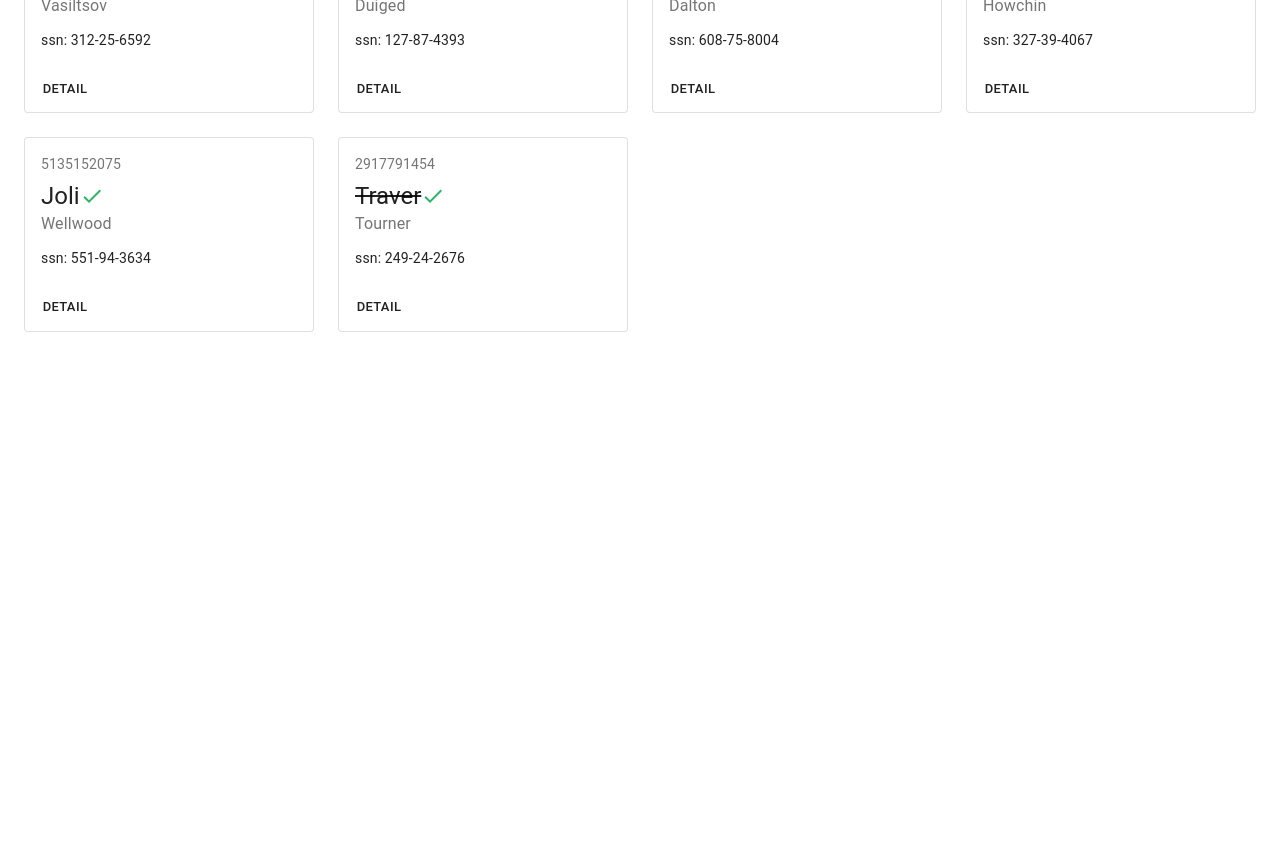
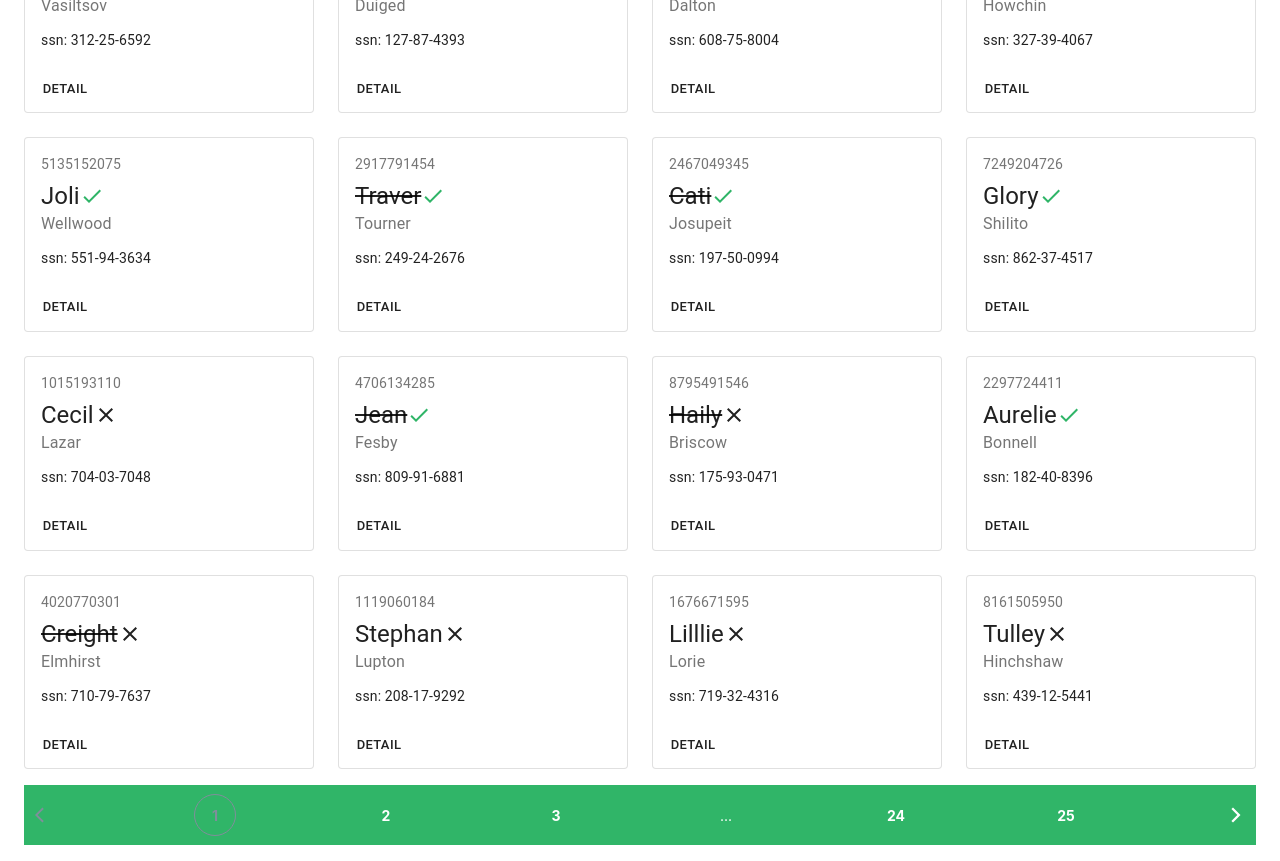
Before and after one commit to iamswain25/LeadEngineerChallenge, a React (Create React App) app: page / in a window 1280 px wide. Shown: the part 300-1161 px from the top of the page. Before the commit the page ends 800 px from the top, so only its background shows below. Built offline with nearby package versions, Linux system fonts and the light colour scheme; data requests are answered from the project's data file.

Commit message:
feat: pagination

```diff
--- a/package.json
+++ b/package.json
@@ -17,10 +17,12 @@
     "@types/node": "^12.0.0",
     "@types/react": "^17.0.0",
     "@types/react-dom": "^17.0.0",
+    "@types/react-paginate": "^6.2.1",
     "json-server": "^0.14.2",
     "material-table": "^1.69.2",
     "react": "^17.0.1",
     "react-dom": "^17.0.1",
+    "react-paginate": "^7.1.0",
     "react-scripts": "4.0.3",
     "typescript": "^4.1.2",
     "web-vitals": "^1.0.1"
--- a/src/App.tsx
+++ b/src/App.tsx
@@ -1,5 +1,5 @@
 import React from "react";
-import Cards from "./components/Cards";
+import Pagination from "./components/Pagination";
 const REACT_APP_SERVER_PORT = process.env.REACT_APP_SERVER_PORT;
 function App() {
   const [data, setData] = React.useState();
@@ -8,7 +8,7 @@ function App() {
       .then((res) => res.json())
       .then(setData);
   }, [setData]);
-  if (data) return <Cards data={data} />;
+  if (data) return <Pagination data={data} />;
   else return null;
 }
 
--- a/src/components/CardSingle.tsx
+++ b/src/components/CardSingle.tsx
@@ -7,7 +7,10 @@ import Typography from "@material-ui/core/Typography";
 import CheckIcon from "@material-ui/icons/Check";
 import CloseIcon from "@material-ui/icons/Close";
 import { Grid, Tooltip } from "@material-ui/core";
-const useStyles = makeStyles({
+import React from "react";
+import DetailModal from "./DetailModal";
+
+const useStyles = makeStyles((theme) => ({
   root: {
     // minWidth: 275,
   },
@@ -20,9 +23,18 @@ const useStyles = makeStyles({
   strikethrough: {
     textDecoration: "line-through",
   },
-});
+}));
 export default function CardSingle({ data }: any) {
   const classes = useStyles();
+  const [open, setOpen] = React.useState(false);
+
+  const handleOpen = () => {
+    setOpen(true);
+  };
+
+  const handleClose = () => {
+    setOpen(false);
+  };
   return (
     <Card className={classes.root} variant="outlined">
       <CardContent>
@@ -58,7 +70,10 @@ export default function CardSingle({ data }: any) {
         </Typography>
       </CardContent>
       <CardActions>
-        <Button size="small">Detail</Button>
+        <Button size="small" onClick={handleOpen}>
+          Detail
+        </Button>
+        <DetailModal open={open} onClose={handleClose} data={data} />
       </CardActions>
     </Card>
   );
--- a/src/components/Cards.tsx
+++ b/src/components/Cards.tsx
@@ -1,19 +1,13 @@
-import { makeStyles } from "@material-ui/core/styles";
-import { Grid, Container } from "@material-ui/core";
+import { Grid } from "@material-ui/core";
 import CardSingle from "./CardSingle";
-
-const useStyles = makeStyles({});
 export default function Cards({ data }: any) {
-  const classes = useStyles();
   return (
-    <Container>
     <Grid container spacing={3}>
-        {data?.slice(0, 10)?.map((card: any) => (
+      {data.map((card: any) => (
         <Grid key={card.id} xs={12} sm={6} md={3} item>
           <CardSingle data={card} />
         </Grid>
       ))}
     </Grid>
-    </Container>
   );
 }
--- /dev/null
+++ b/src/components/DetailModal.tsx
@@ -0,0 +1,40 @@
+import { makeStyles } from "@material-ui/core/styles";
+import { Grid, IconButton } from "@material-ui/core";
+import CloseIcon from "@material-ui/icons/Close";
+import Modal from "@material-ui/core/Modal";
+import RecursiveList from "./RecursiveList";
+const useStyles = makeStyles((theme) => ({
+  paper: {
+    // position: "absolute",
+    // minWidth: 400,
+    maxWidth: "90%",
+    maxHeight: "90%",
+    backgroundColor: theme.palette.background.paper,
+    border: "2px solid #000",
+    boxShadow: theme.shadows[5],
+    padding: theme.spacing(2, 4, 3),
+    margin: "30px auto",
+    overflow: "auto",
+  },
+}));
+export default function DetailModal(props: any) {
+  const classes = useStyles();
+  const { data, ...rest } = props;
+  return (
+    <Modal
+      {...rest}
+      aria-labelledby="simple-modal-title"
+      aria-describedby="simple-modal-description"
+    >
+      <div className={classes.paper}>
+        <Grid container alignItems="center" justify="space-between">
+          <h2 id="simple-modal-title">{data.first_name}</h2>
+          <IconButton onClick={rest.onClose}>
+            <CloseIcon />
+          </IconButton>
+        </Grid>
+        <RecursiveList data={data} />
+      </div>
+    </Modal>
+  );
+}
--- /dev/null
+++ b/src/components/Pagination.tsx
@@ -0,0 +1,37 @@
+import { Container } from "@material-ui/core";
+import ArrowBackIosIcon from "@material-ui/icons/ArrowBackIos";
+import ArrowForwardIosIcon from "@material-ui/icons/ArrowForwardIos";
+import ReactPaginate from "react-paginate";
+import React from "react";
+import Cards from "./Cards";
+import "./pagination.css";
+const COUNT_PER_PAGE = 20;
+export default function Pagination({ data }: any) {
+  const pageCount = React.useMemo(() => data.length / COUNT_PER_PAGE, [data]);
+  const [offset, setOffset] = React.useState(0);
+  function handlePageClick({ selected }: { selected: number }) {
+    const offset = COUNT_PER_PAGE * selected;
+    setOffset(offset);
+  }
+  return (
+    <Container>
+      <Cards data={data.slice(offset, offset + 20)} />
+      <ReactPaginate
+        activeClassName={"item active "}
+        breakClassName={"item break-me "}
+        breakLabel={"..."}
+        containerClassName={"pagination"}
+        disabledClassName={"disabled-page"}
+        marginPagesDisplayed={2}
+        nextClassName={"item next "}
+        nextLabel={<ArrowForwardIosIcon style={{ fontSize: 18 }} />}
+        onPageChange={handlePageClick}
+        pageCount={pageCount}
+        pageClassName={"item pagination-page "}
+        pageRangeDisplayed={2}
+        previousClassName={"item previous"}
+        previousLabel={<ArrowBackIosIcon style={{ fontSize: 18 }} />}
+      />
+    </Container>
+  );
+}
--- /dev/null
+++ b/src/components/pagination.css
@@ -0,0 +1,56 @@
+/* .item must be first */
+.item {
+  align-items: center;
+  color: #fff;
+  cursor: pointer;
+  display: flex;
+  font-size: 14px;
+  height: 40px;
+  justify-content: center;
+  width: 40px;
+}
+
+.disabled-page {
+  color: #808e9b;
+}
+
+.active {
+  border: solid 1px #808e9b;
+  border-radius: 40px;
+  color: #808e9b;
+}
+
+.next {
+  /* border-left: solid 1px #808e9b; */
+  font-size: 4px;
+  height: 60px;
+  /* position: absolute; */
+  right: 0;
+  /* width: 150px; */
+}
+
+.pagination {
+  padding-inline-start: 0;
+  align-items: center;
+  background-color: #30b568;
+  display: flex;
+  flex-direction: row;
+  height: 60px;
+  justify-content: space-between;
+  list-style-type: none;
+  position: relative;
+  /* width: 1000px; */
+}
+
+.pagination-page {
+  font-weight: 700;
+}
+
+.previous {
+  /* border-right: solid 1px #808e9b; */
+  font-size: 4px;
+  height: 60px;
+  left: 0;
+  /* position: absolute; */
+  /* width: 150px; */
+}
```
Also changed, not shown: 1 other file (tests, documents, lock files or other folders). Lines whose indentation alone changed are shown as unchanged.
